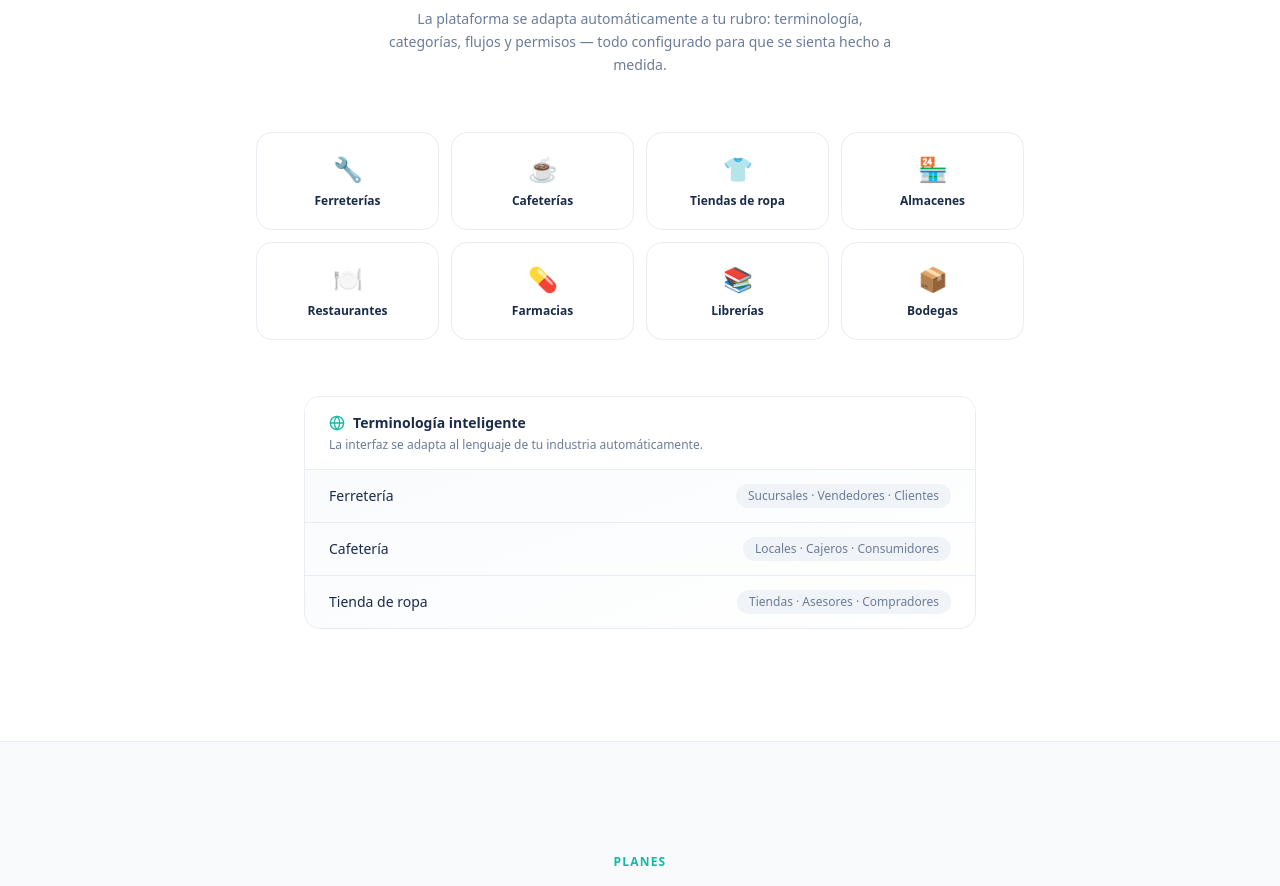
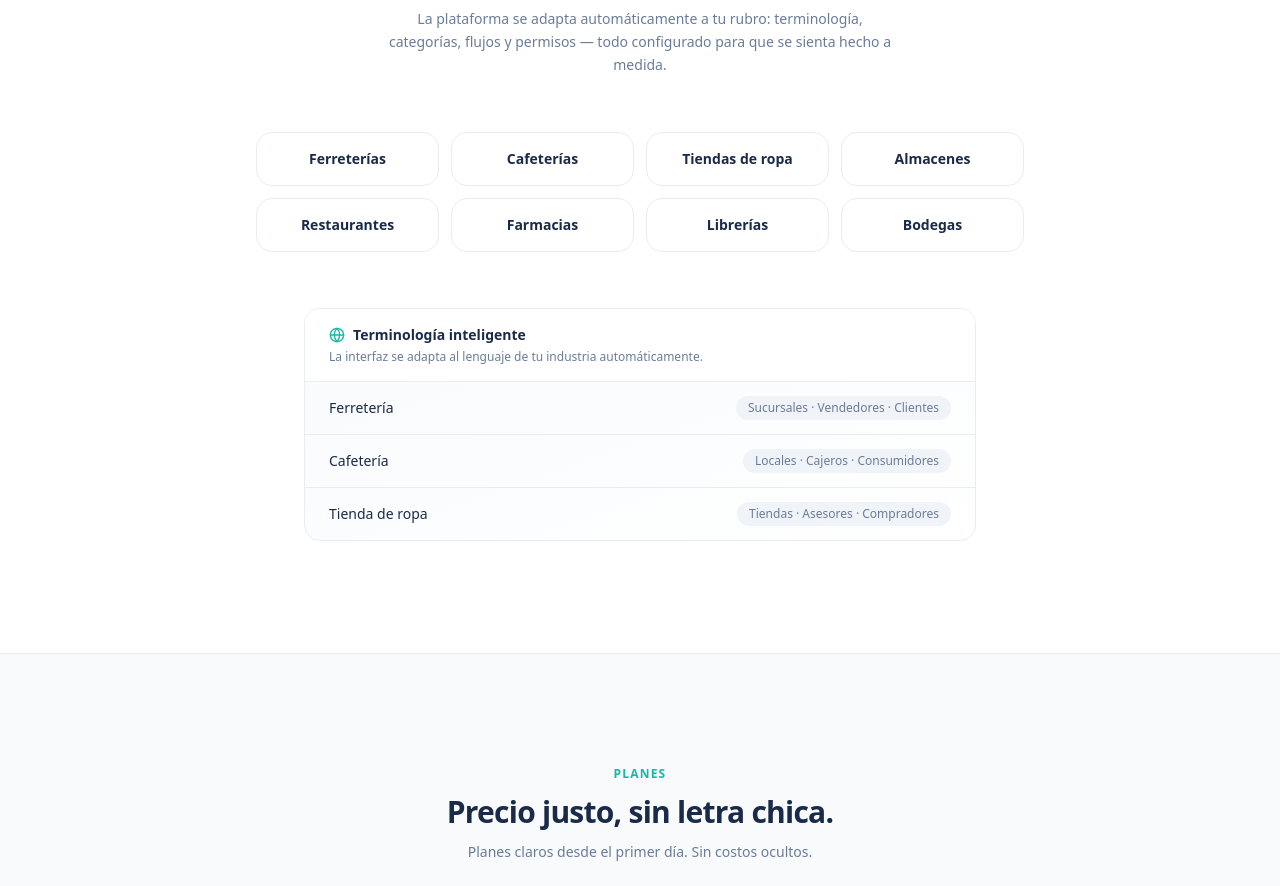
Before and after one commit to pdencina/sistema-saas-global, a Next.js app: page / in a window 1280 px wide. Shown: the part 1820-2706 px from the top of the page. Built offline with nearby package versions, Linux system fonts and the light colour scheme; no server answers.

Commit message:
nuevos cambios

```diff
--- a/src/app/page.tsx
+++ b/src/app/page.tsx
@@ -61,14 +61,14 @@ const FEATURES = [
 ]
 
 const VERTICALS = [
-  { name: 'Ferreterías', icon: '🔧', active: true },
-  { name: 'Cafeterías', icon: '☕', active: true },
-  { name: 'Tiendas de ropa', icon: '👕', active: true },
-  { name: 'Almacenes', icon: '🏪', active: true },
-  { name: 'Restaurantes', icon: '🍽️', active: true },
-  { name: 'Farmacias', icon: '💊', active: true },
-  { name: 'Librerías', icon: '📚', active: true },
-  { name: 'Bodegas', icon: '📦', active: true },
+  { name: 'Ferreterías', active: true },
+  { name: 'Cafeterías', active: true },
+  { name: 'Tiendas de ropa', active: true },
+  { name: 'Almacenes', active: true },
+  { name: 'Restaurantes', active: true },
+  { name: 'Farmacias', active: true },
+  { name: 'Librerías', active: true },
+  { name: 'Bodegas', active: true },
 ]
 
 const PLANS = [
@@ -350,10 +350,9 @@ export default function HomePage() {
                 key={v.name}
                 variants={fadeUp}
                 custom={i * 0.3}
-                className="group flex flex-col items-center gap-2 rounded-2xl border border-[#e8edf3] bg-white p-5 text-center transition hover:border-[#2563EB]/20 hover:shadow-lg hover:shadow-[#2563EB]/5"
+                className="group flex items-center justify-center rounded-2xl border border-[#e8edf3] bg-white px-5 py-4 text-center transition hover:border-[#2563EB]/20 hover:shadow-lg hover:shadow-[#2563EB]/5"
               >
-                <span className="text-2xl">{v.icon}</span>
-                <span className="text-xs font-semibold text-[#1a2b4a]">{v.name}</span>
+                <span className="text-sm font-semibold text-[#1a2b4a]">{v.name}</span>
               </motion.div>
             ))}
           </motion.div>
```
